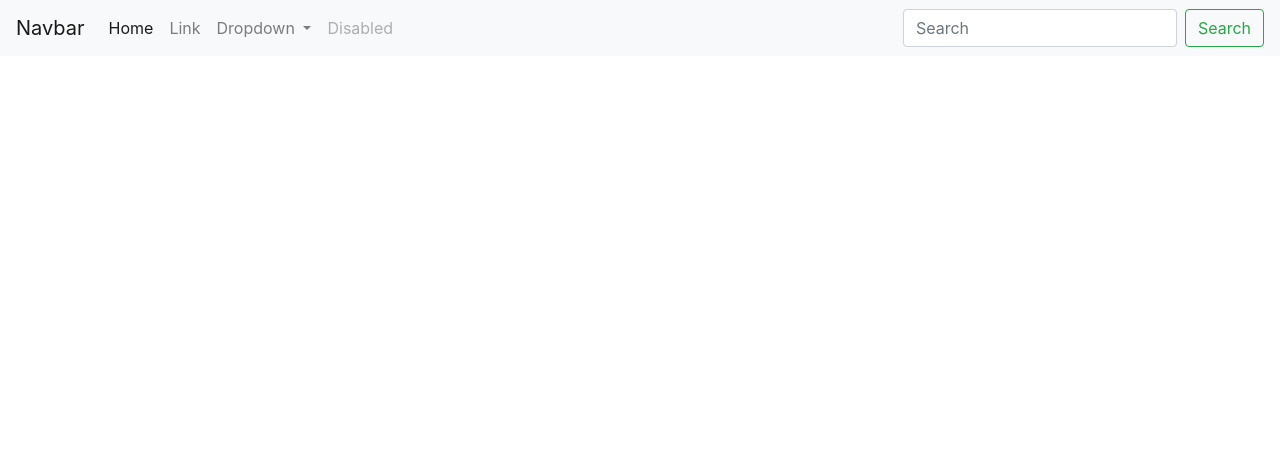
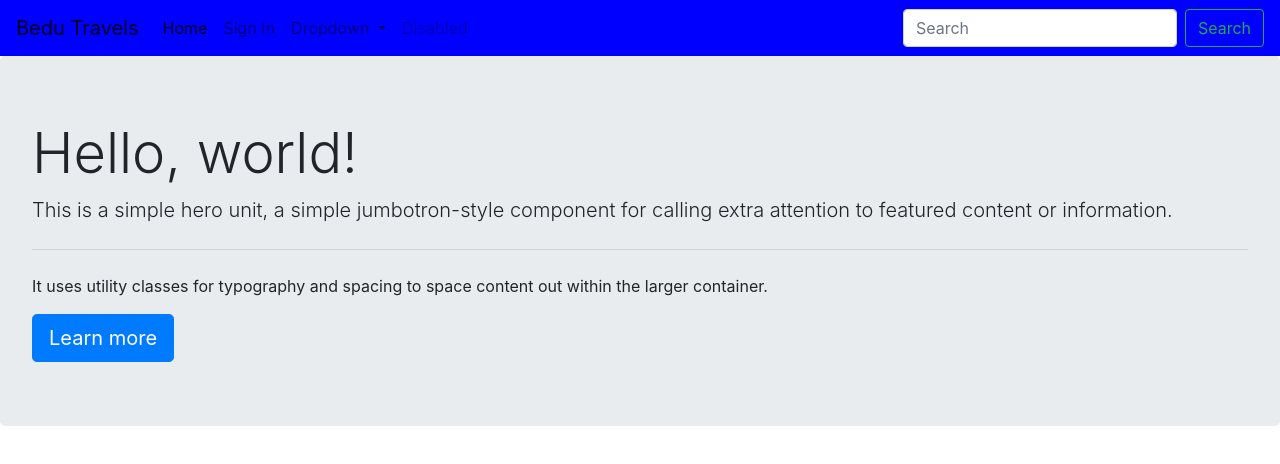
Before and after one commit to RNahumRM/ProyectoNuevo, a plain HTML site: page index.html in a window 1280 px wide. Drawn offline with nearby package versions, Linux system fonts and the light colour scheme.

Commit message:
se crea jumbotron

```diff
--- /dev/null
+++ b/assets/css/main.css
@@ -0,0 +1,3 @@
+.bg-color{
+    background-color: blue;
+}
--- a/index.html
+++ b/index.html
@@ -4,12 +4,13 @@
   <meta charset="UTF-8">
   <meta name="viewport" content="width=device-width, initial-scale=1.0">
   <meta http-equiv="X-UA-Compatible" content="ie=edge">
+  <link rel="stylesheet" href="assets/css/main.css">
   <link rel="stylesheet" href="https://stackpath.bootstrapcdn.com/bootstrap/4.3.1/css/bootstrap.min.css" integrity="sha384-ggOyR0iXCbMQv3Xipma34MD+dH/1fQ784/j6cY/iJTQUOhcWr7x9JvoRxT2MZw1T" crossorigin="anonymous">
-  <title>Document</title>
+  <title>Bedu Travels</title>
 </head>
 <body>
-  <nav class="navbar navbar-expand-lg navbar-light bg-light">
-    <a class="navbar-brand" href="#">Navbar</a>
+  <nav class="navbar navbar-expand-lg navbar-light bg-color">
+    <a class="navbar-brand" href="#">Bedu Travels</a>
     <button class="navbar-toggler" type="button" data-toggle="collapse" data-target="#navbarSupportedContent" aria-controls="navbarSupportedContent" aria-expanded="false" aria-label="Toggle navigation">
       <span class="navbar-toggler-icon"></span>
     </button>
@@ -20,7 +21,7 @@
           <a class="nav-link" href="#">Home <span class="sr-only">(current)</span></a>
         </li>
         <li class="nav-item">
-          <a class="nav-link" href="#">Link</a>
+          <a class="nav-link" href="#">Sign In</a>
         </li>
         <li class="nav-item dropdown">
           <a class="nav-link dropdown-toggle" href="#" id="navbarDropdown" role="button" data-toggle="dropdown" aria-haspopup="true" aria-expanded="false">
@@ -43,7 +44,13 @@
       </form>
     </div>
   </nav>
-
+  <div class="jumbotron">
+    <h1 class="display-4">Hello, world!</h1>
+    <p class="lead">This is a simple hero unit, a simple jumbotron-style component for calling extra attention to featured content or information.</p>
+    <hr class="my-4">
+    <p>It uses utility classes for typography and spacing to space content out within the larger container.</p>
+    <a class="btn btn-primary btn-lg" href="#" role="button">Learn more</a>
+  </div>
 
 <script src="https://code.jquery.com/jquery-3.3.1.slim.min.js" integrity="sha384-q8i/X+965DzO0rT7abK41JStQIAqVgRVzpbzo5smXKp4YfRvH+8abtTE1Pi6jizo" crossorigin="anonymous"></script>
 <script src="https://cdnjs.cloudflare.com/ajax/libs/popper.js/1.14.7/umd/popper.min.js" integrity="sha384-UO2eT0CpHqdSJQ6hJty5KVphtPhzWj9WO1clHTMGa3JDZwrnQq4sF86dIHNDz0W1" crossorigin="anonymous"></script>
```
